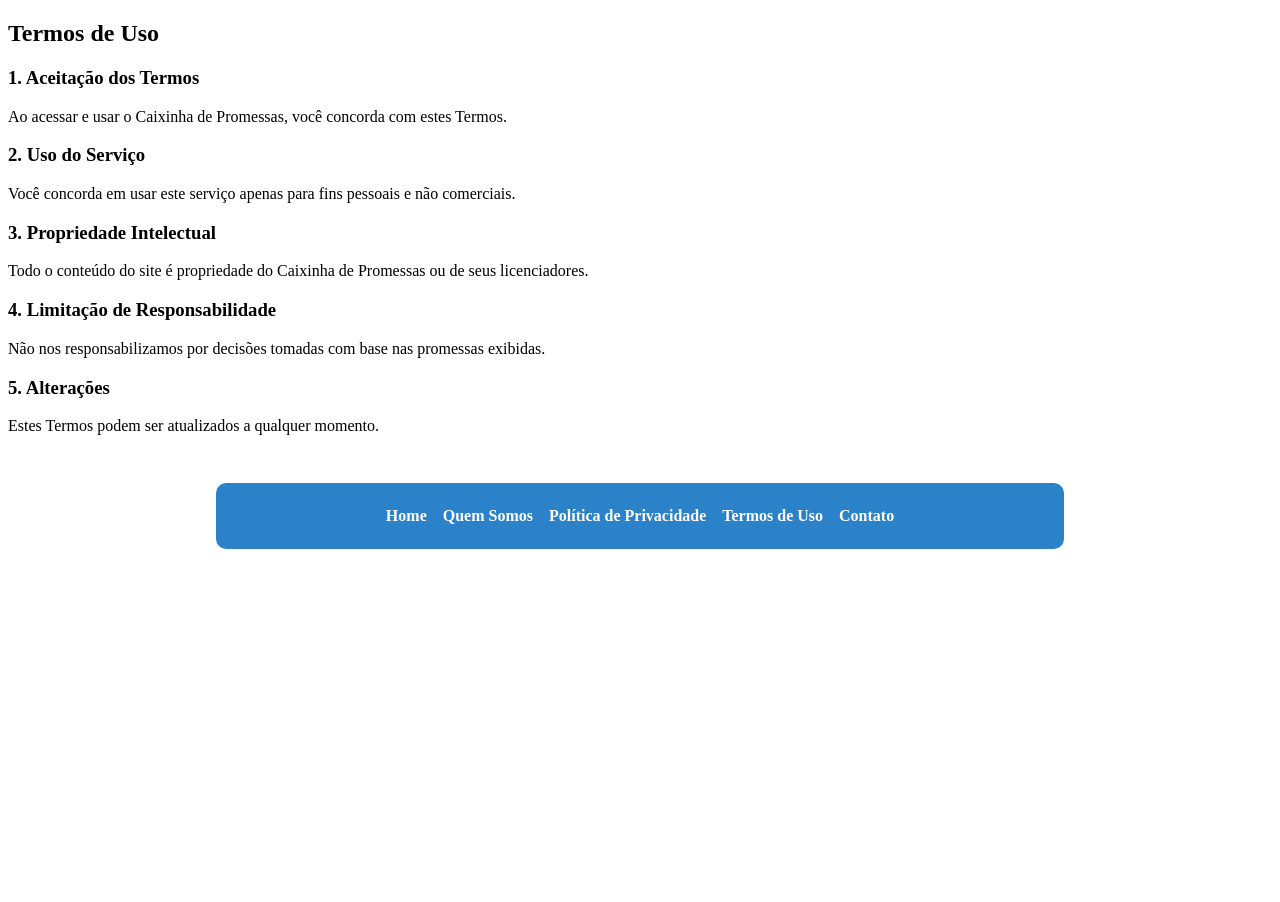
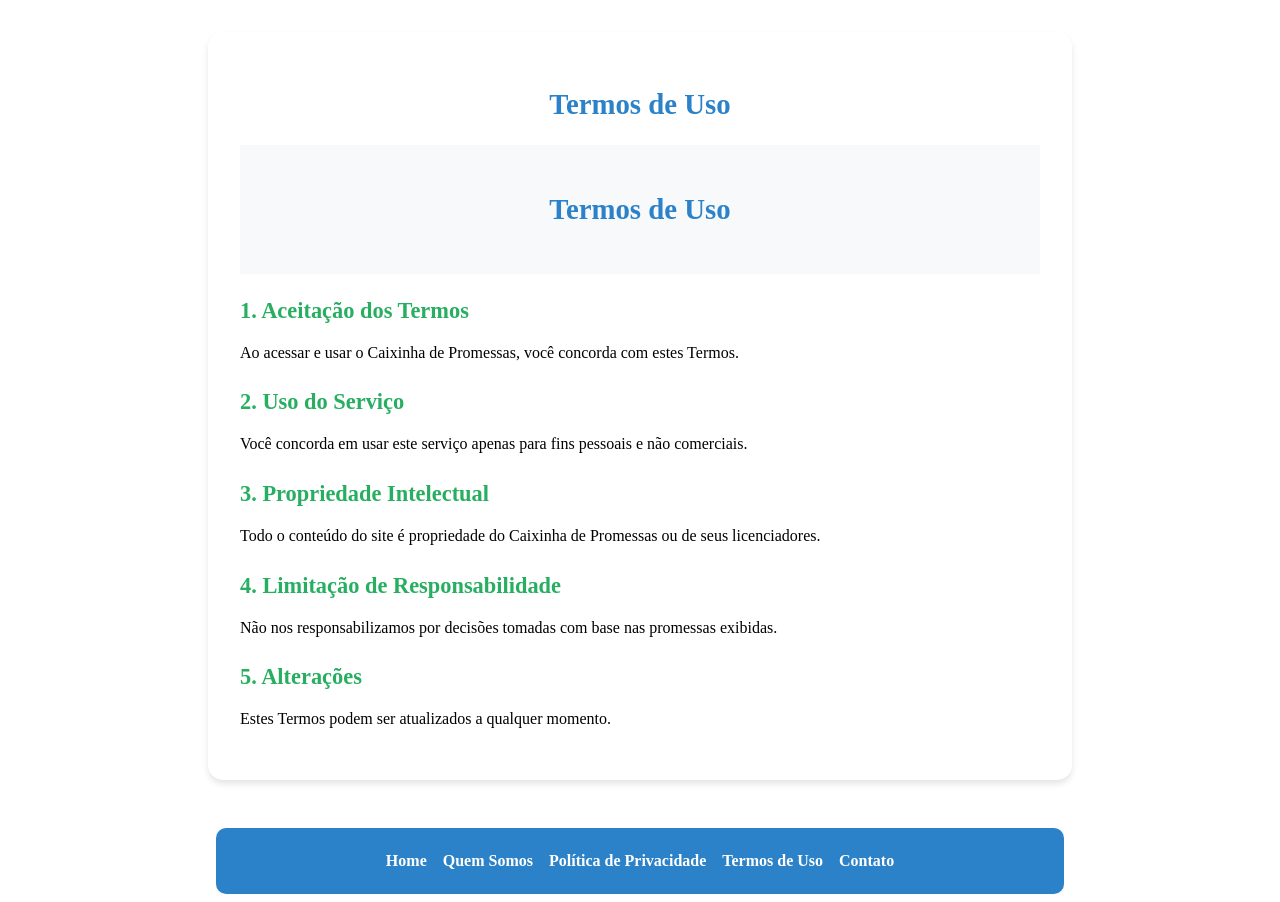
Before and after one commit to Vlaneves/caixinha-promessas, a Flask app: page /termos-uso in a window 1280 px wide. Before the commit the page ends 549 px from the top, so only its background shows below. Run offline with Flask 3, Linux system fonts and the light colour scheme.

Commit message:
Update termos-uso.html
atualização termos de uso

```diff
--- a/templates/termos-uso.html
+++ b/templates/termos-uso.html
@@ -1,10 +1,9 @@
 {% extends "base.html" %}
-
 {% block title %}Termos de Uso{% endblock %}
-
 {% block content %}
-<div class="content-container">
-    <div class="title-box">
+<div class="content-page">
+    <h2>Termos de Uso</h2>
+        <div class="card" style="background-color: #f8f9fa; padding: 1.5rem;">
         <h2>Termos de Uso</h2>
     </div>
 
```
